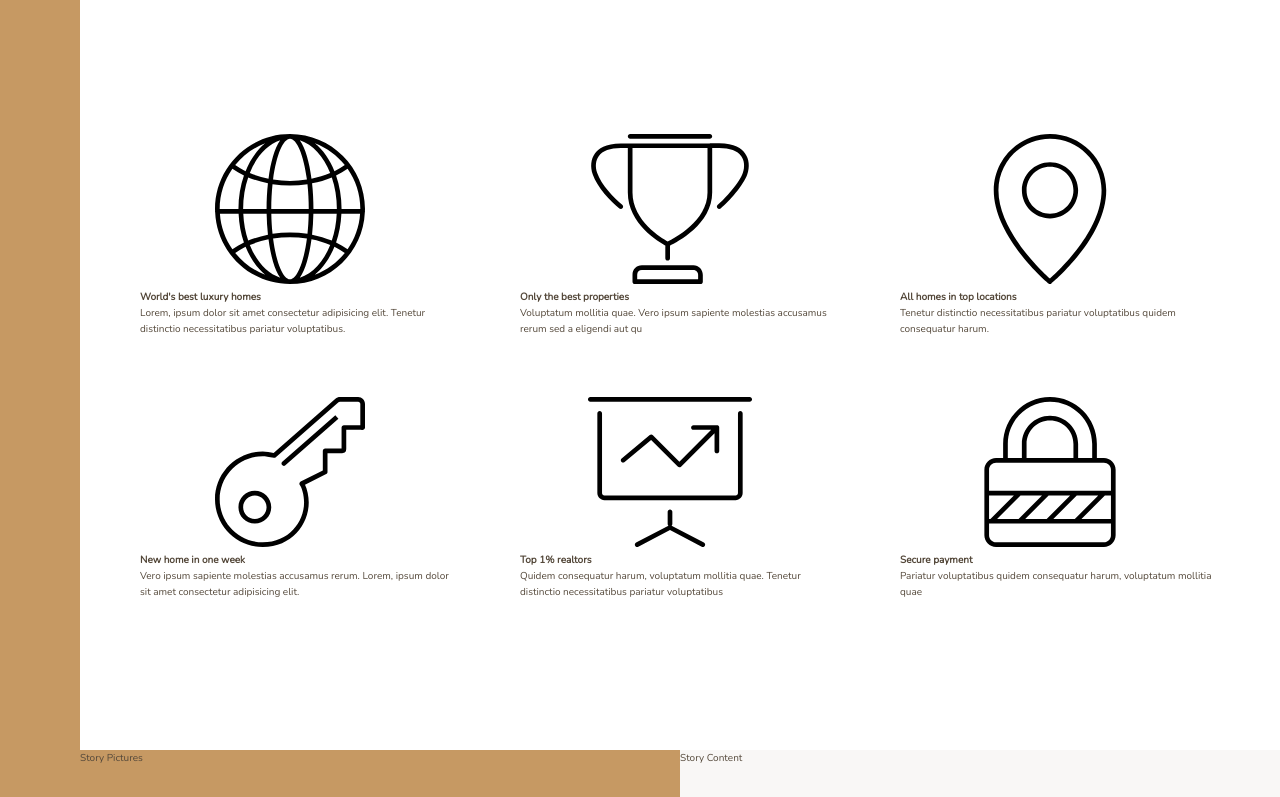
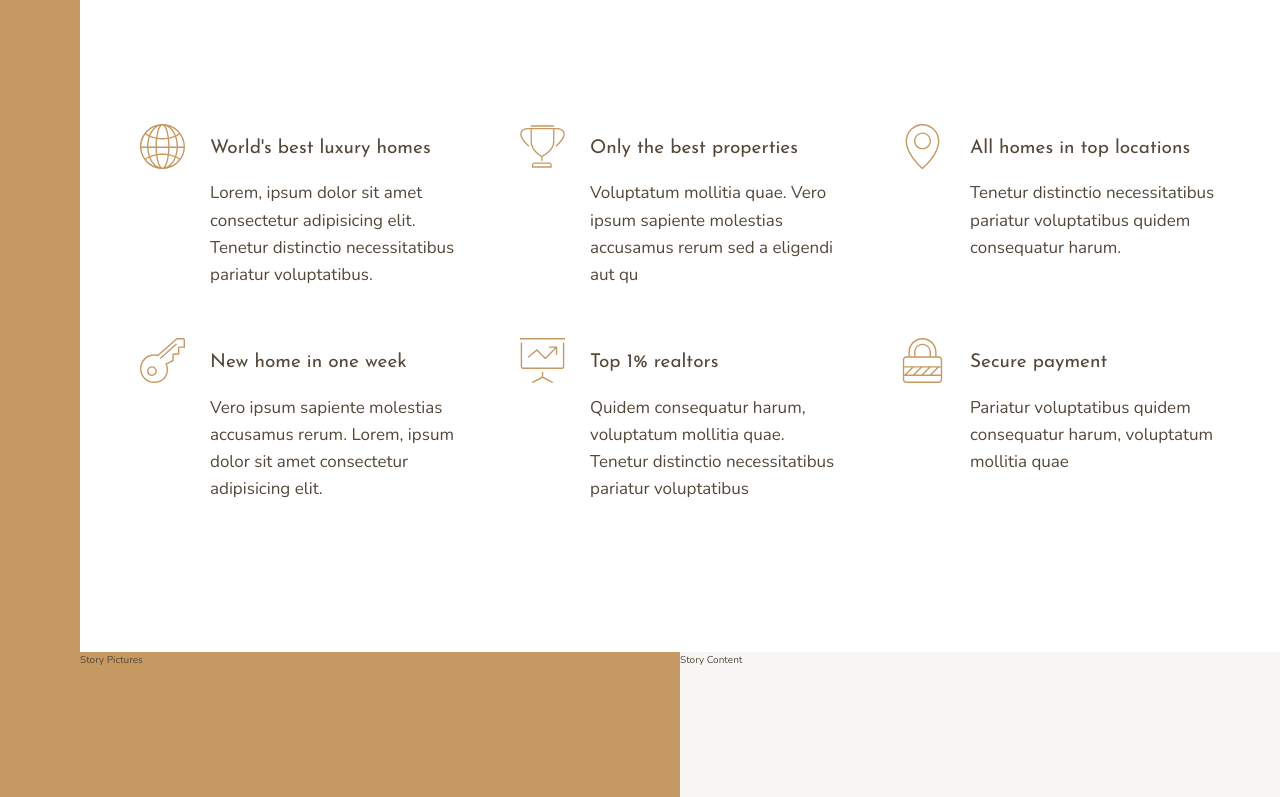
Before and after one commit to driesdriesdries/nexter, a website: page index.html in a window 1280 px wide. Shown: the part 656-1453 px from the top of the page. Drawn offline with nearby package versions, Linux system fonts and the light colour scheme.

Commit message:
styled the features section with mini grids

```diff
--- a/index.html
+++ b/index.html
@@ -30,7 +30,7 @@
                 <svg class="feature__icon">
                     <use xlink:href="img/sprite.svg#icon-global"></use>
                 </svg>
-                <h4 class="heading-4">World's best luxury homes</h4>
+                <h4 class="heading-4 heading-4--dark">World's best luxury homes</h4>
                 <p class="feature__text">Lorem, ipsum dolor sit amet consectetur adipisicing elit.
                      Tenetur distinctio necessitatibus pariatur voluptatibus.</p>
             </div>
@@ -38,35 +38,35 @@
                 <svg class="feature__icon">
                     <use xlink:href="img/sprite.svg#icon-trophy"></use>
                 </svg>
-                <h4 class="heading-4">Only the best properties</h4>
+                <h4 class="heading-4 heading-4--dark">Only the best properties</h4>
                 <p class="feature__text">Voluptatum mollitia quae. Vero ipsum sapiente molestias accusamus rerum sed a eligendi aut qu</p>
             </div>
             <div class="feature">
                 <svg class="feature__icon">
                     <use xlink:href="img/sprite.svg#icon-map-pin"></use>
                 </svg>
-                <h4 class="heading-4">All homes in top locations</h4>
+                <h4 class="heading-4 heading-4--dark">All homes in top locations</h4>
                 <p class="feature__text">Tenetur distinctio necessitatibus pariatur voluptatibus quidem consequatur harum.</p>
             </div>
             <div class="feature">
                 <svg class="feature__icon">
                     <use xlink:href="img/sprite.svg#icon-key"></use>
                 </svg>
-                <h4 class="heading-4">New home in one week</h4>
+                <h4 class="heading-4 heading-4--dark">New home in one week</h4>
                 <p class="feature__text">Vero ipsum sapiente molestias accusamus rerum. Lorem, ipsum dolor sit amet consectetur adipisicing elit.</p>
             </div>
             <div class="feature">
                 <svg class="feature__icon">
                     <use xlink:href="img/sprite.svg#icon-presentation"></use>
                 </svg>
-                <h4 class="heading-4">Top 1% realtors</h4>
+                <h4 class="heading-4 heading-4--dark">Top 1% realtors</h4>
                 <p class="feature__text">Quidem consequatur harum, voluptatum mollitia quae. Tenetur distinctio necessitatibus pariatur voluptatibus</p>
             </div>
             <div class="feature">
                 <svg class="feature__icon">
                     <use xlink:href="img/sprite.svg#icon-lock"></use>
                 </svg>
-                <h4 class="heading-4">Secure payment</h4>
+                <h4 class="heading-4 heading-4--dark">Secure payment</h4>
                 <p class="feature__text">Pariatur voluptatibus quidem consequatur harum, voluptatum mollitia quae</p>
             </div>
         </section>
--- a/sass/_features.scss
+++ b/sass/_features.scss
@@ -4,6 +4,28 @@
     margin: 15rem 0;
 
     display: grid;
-    grid-template-columns: repeat(3,1fr);
+    // grid-template-columns: repeat(3,1fr);
+    grid-template-columns: repeat(auto-fit, minmax(25rem, 1fr));
     grid-gap: 6rem;
+    align-items: start;
 }
+
+.feature {
+
+    display: grid;
+    grid-template-columns: min-content 1fr;
+    grid-row-gap: 1.5rem;
+    grid-column-gap: 2.5rem;
+
+    &__icon {
+        fill: $color-primary;
+        width: 4.5rem;
+        height: 4.5rem;
+        grid-row: 1 / span 2;
+        transform: translatey(-1rem);
+    }
+    &__text {
+        font-size: 1.7rem;
+    }
+
+}
--- a/sass/_typography.scss
+++ b/sass/_typography.scss
@@ -0,0 +1,21 @@
+%heading {
+    font-family: $font-display;
+    font-weight: 400;
+}
+
+.heading-1 {
+    @extend %heading;
+}
+.heading-2 {
+    @extend %heading;
+}
+.heading-3 {
+    @extend %heading;
+}
+.heading-4 {
+    @extend %heading;
+    font-size: 1.9rem;
+
+    &--light { color: $color-grey-light-1;}
+    &--dark { color: $color-grey-dark-1;}
+}
```
Also changed, not shown: css/style.css.
